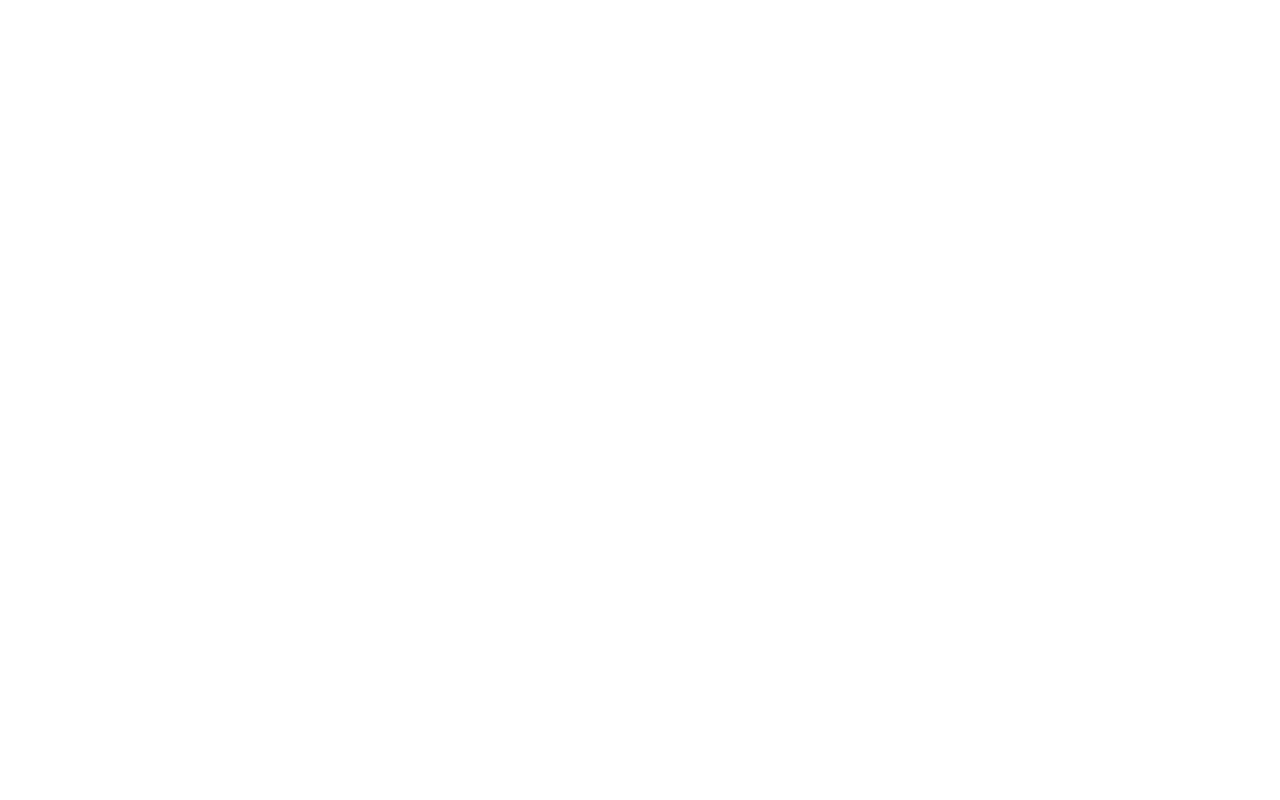
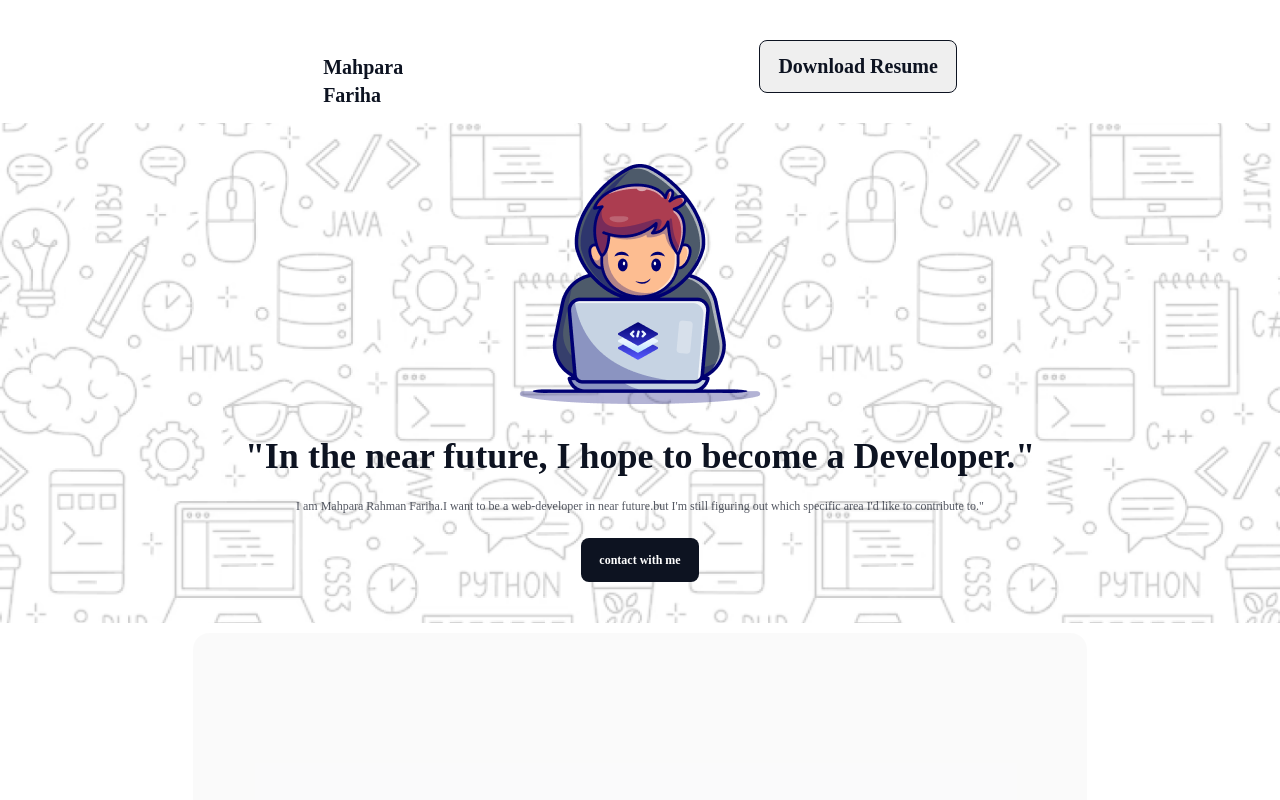
Before and after one commit to Mahpara298/assignment-1, a plain HTML site: page index.html in a window 1280 px wide. Shown: the top 800 px of the page. Drawn offline with Linux system fonts and the light colour scheme; a web font is replaced by a local one.

Commit message:
added styles file

```diff
--- a/index.html
+++ b/index.html
@@ -3,17 +3,48 @@
 <head>
     <meta charset="UTF-8">
     <meta name="viewport" content="width=device-width, initial-scale=1.0">
-    <title>Document</title>
+    <title>Mahpara's Portfolio</title>
+ <link rel="stylesheet" href="styles/styles.css"/>
 </head>
 <body>
     <header>
+        <nav>
+            <h3 class="nav-title">Mahpara Fariha</h3>
+            <div class="button-set">
+                <button class="button">Download Resume</button>
+            </div>
+        </nav>
 
     </header>
+   <!---- section>div>p+h1+p+button-->
+   <section id="hero">
+    <div class="hero-content">
+        <div class="image">
+            <img src="assets/Group.png" alt=""/>
+        </div>
+
+        <h1 class="title">"In the near future, I hope to become a Developer."</h1>
+        <p class="subtitle">I am Mahpara Rahman Fariha.I want to be a web-developer in near future.but I'm still figuring out which specific area I'd like to contribute to."</p>
+        <div class="btn-container">
+        <button class="btn">contact with me</button>
+
+    </div>
+   </section>
+   <section id="frame13">
+    <div class="frame-content">
+    <h2 class="title1">Why Web Development??</h2>
+    <p class="subtitle1">Web development offers endless creativity and problem-solving opportunities, making it a dynamic field to explore. Plus, it's a chance to build user-friendly experiences that connect people worldwide.</p>
+</div>
+   </section>
+
+
     <main>
 
     </main>
+
     <footer>
 
     </footer>
+
 </body>
 </html>
--- /dev/null
+++ b/styles/styles.css
@@ -0,0 +1,174 @@
+@import url('https://fonts.googleapis.com/css2?family=Azeret+Mono:ital,wght@0,100..900;1,100..900&display=swap');
+
+
+  /* font-family: "Azeret Mono", serif; */
+  nav{
+    display: flex;
+    align-items: center;
+    justify-content: space-between;
+    margin: 0px 150px;
+
+  }
+  .nav-title{
+    color: rgb(13, 19, 33);
+font-family: Azeret Mono;
+font-size: 20px;
+font-weight: 800;
+line-height: 28px;
+letter-spacing: 0%;
+text-align: left;
+
+width: 90px;
+height: 28px;
+left: 95px;
+top: 50px;
+
+  }
+  .button-set{
+    text-align: right;
+  }
+  .button{
+
+
+    color: rgb(13, 19, 33);
+    font-family: Azeret Mono;
+    font-size: 20px;
+    font-weight: 600;
+    line-height: 23px;
+    letter-spacing: 0%;
+    text-align: center;
+display: flex;
+flex-direction: row;
+justify-content: center;
+align-items: center;
+gap: 10;
+padding: 14px 18px 14px 18px;
+
+
+    box-sizing: border-box;
+
+    border: 1px solid rgb(13, 19, 33);
+border-radius: 8px;
+
+
+
+  }
+  *{
+    margin: 10px auto;
+    padding: 0;
+  }
+.image{
+    text-align: center;
+
+
+
+}
+  .btn-container{
+    text-align: center;
+
+
+  }
+
+  .btn {
+    padding: 14px 18px 14px 18px;
+    color: rgb(255, 255, 255);
+font-family: Azeret Mono;
+font-size: 12px;
+font-weight: 600;
+line-height: 16px;
+letter-spacing: 0%;
+text-align: center;
+border-radius: 8px;
+
+background: rgb(13, 19, 33);
+border: none;
+  }
+  #hero {
+    height: 500px;
+    background-image: url(../assets/Hero-bg.png);
+    background-size: cover;
+    background-position: center;
+    display:flex;
+    justify-content: center;
+    align-items: center;
+
+
+  }
+  #hero.hero-content{
+    width: 630px;
+
+
+  }
+  #hero .hero-content .title{
+    color: rgb(13, 19, 33);
+font-family: Azeret Mono;
+font-size: 36px;
+font-weight: 800;
+line-height: 56px;
+letter-spacing: 0%;
+text-align: center;
+margin-bottom: 14px;
+  }
+  #hero .hero-content .subtitle {
+    color: rgb(13, 19, 33);
+font-family: Azeret Mono;
+font-size: 12px;
+font-weight: 400;
+line-height: 16px;
+letter-spacing: 0%;
+text-align: center;
+opacity: 0.7;
+margin-bottom: 14px;
+
+
+
+  }
+  *{
+    margin: 10px auto;
+    padding: 0;
+  }
+  #frame13{
+
+
+width: 700px;
+height: 800px;
+left: 148px;
+right: 152px;
+top: 857px;
+bottom: 2995px;
+display: flex;
+flex-direction: row;
+justify-content: flex-start;
+align-items: center;
+gap: 10;
+padding: 80px 97px 80px 97px;
+border-radius: 16px;
+
+background: rgba(13, 19, 33, 0.02);
+
+
+  }
+  #frame13.frame-content{
+    height: 1183px;
+  }
+
+  #frame13 .frame-content.title1 {
+    color: rgb(13, 19, 33);
+font-family: Azeret Mono;
+font-size: 32px;
+font-weight: 800;
+line-height: 37px;
+letter-spacing: 0%;
+text-align: center;
+  }
+#frame13 .frame-content.subtitle1 {
+    color: rgb(13, 19, 33);
+font-family: Azeret Mono;
+font-size: 16px;
+font-weight: 400;
+line-height: 26px;
+letter-spacing: 0%;
+text-align: center;
+opacity: 0.7;
+
+}
```
